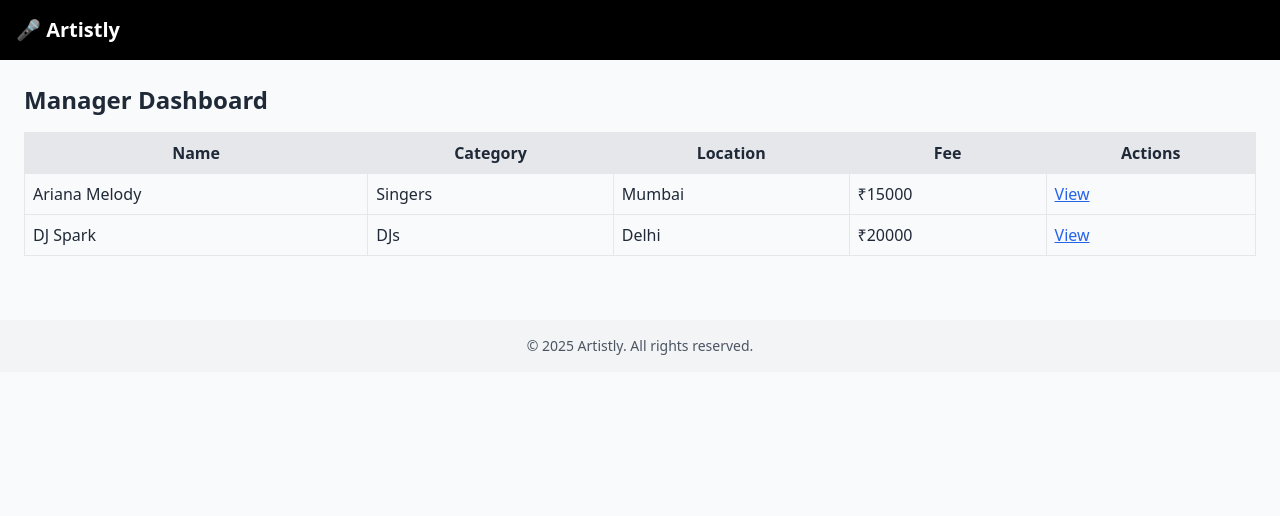
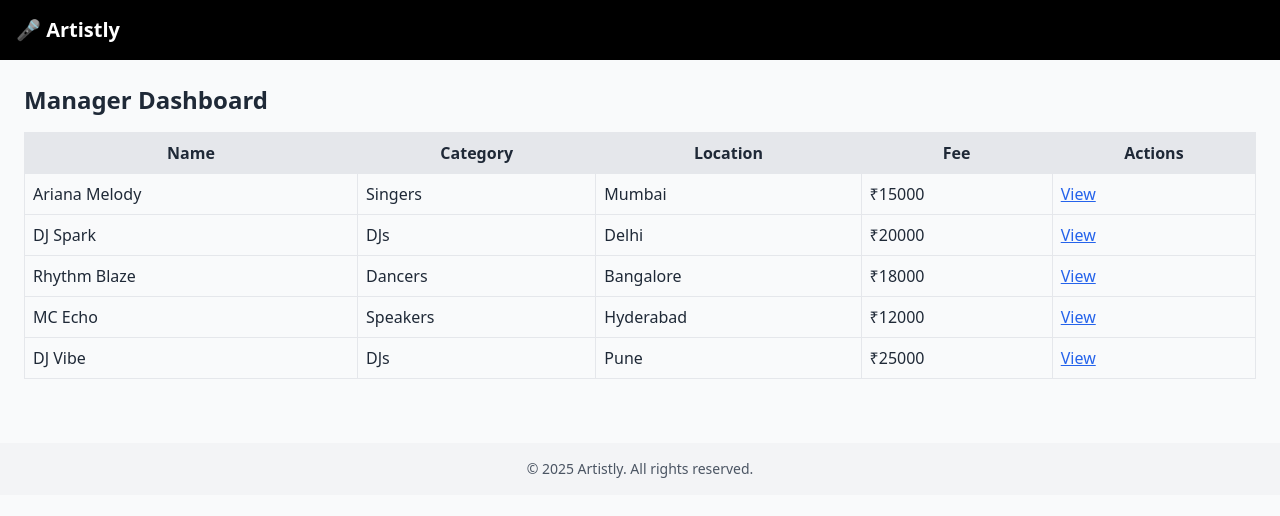
Before and after one commit to Prince7g/Artistly, a Next.js app: page /dashboard in a window 1280 px wide. Shown: the top 516 px of the page. Built offline with nearby package versions, Linux system fonts and the light colour scheme.

Commit message:
Update page.tsx

```diff
--- a/app/dashboard/page.tsx
+++ b/app/dashboard/page.tsx
@@ -1,18 +1,44 @@
+'use client';
+
 import Header from "@/components/Header";
 import Footer from "@/components/Footer";
+import Link from "next/link";
 
 const dummyArtists = [
   {
+    id: 1,
     name: "Ariana Melody",
     category: "Singers",
     fee: 15000,
     location: "Mumbai"
   },
   {
+    id: 2,
     name: "DJ Spark",
     category: "DJs",
     fee: 20000,
     location: "Delhi"
+  },
+  {
+    id: 3,
+    name: "Rhythm Blaze",
+    category: "Dancers",
+    fee: 18000,
+    location: "Bangalore"
+  },
+  {
+    id: 4,
+    name: "MC Echo",
+    category: "Speakers",
+    fee: 12000,
+    location: "Hyderabad"
+  },
+  {
+    id: 5,
+    name: "DJ Vibe",
+    category: "DJs",
+    fee: 25000,
+    location: "Pune"
   }
 ];
 
@@ -20,9 +46,11 @@ export default function DashboardPage() {
   return (
     <>
       <Header />
-      <main className="p-6 overflow-x-auto">
+      <main className="p-6">
         <h1 className="text-2xl font-bold mb-4">Manager Dashboard</h1>
-        <table className="w-full border">
+
+        <div className="overflow-x-auto">
+          <table className="min-w-full border">
             <thead>
               <tr className="bg-gray-200">
                 <th className="p-2 border">Name</th>
@@ -34,18 +62,23 @@ export default function DashboardPage() {
             </thead>
             <tbody>
               {dummyArtists.map((artist) => (
-              <tr key={artist.name}>
+                <tr key={artist.id}>
                   <td className="p-2 border">{artist.name}</td>
                   <td className="p-2 border">{artist.category}</td>
                   <td className="p-2 border">{artist.location}</td>
                   <td className="p-2 border">₹{artist.fee}</td>
                   <td className="p-2 border">
-                  <button className="text-blue-600 underline">View</button>
+                    <Link href={`/artists/${artist.id}`}>
+                      <button className="text-blue-600 underline hover:text-blue-800 transition">
+                        View
+                      </button>
+                    </Link>
                   </td>
                 </tr>
               ))}
             </tbody>
           </table>
+        </div>
       </main>
       <Footer />
     </>
```
Lines whose indentation alone changed are shown as unchanged.
